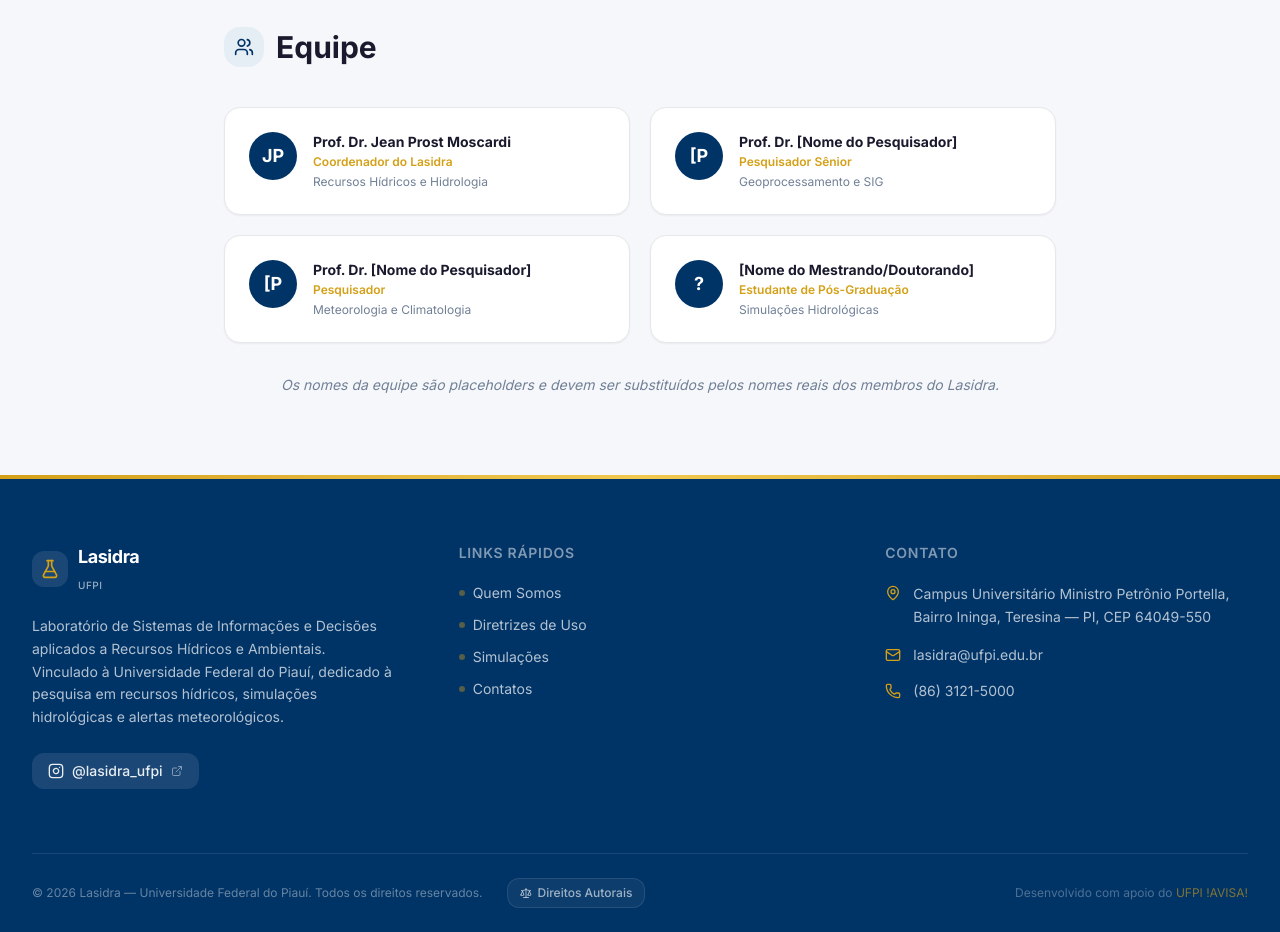
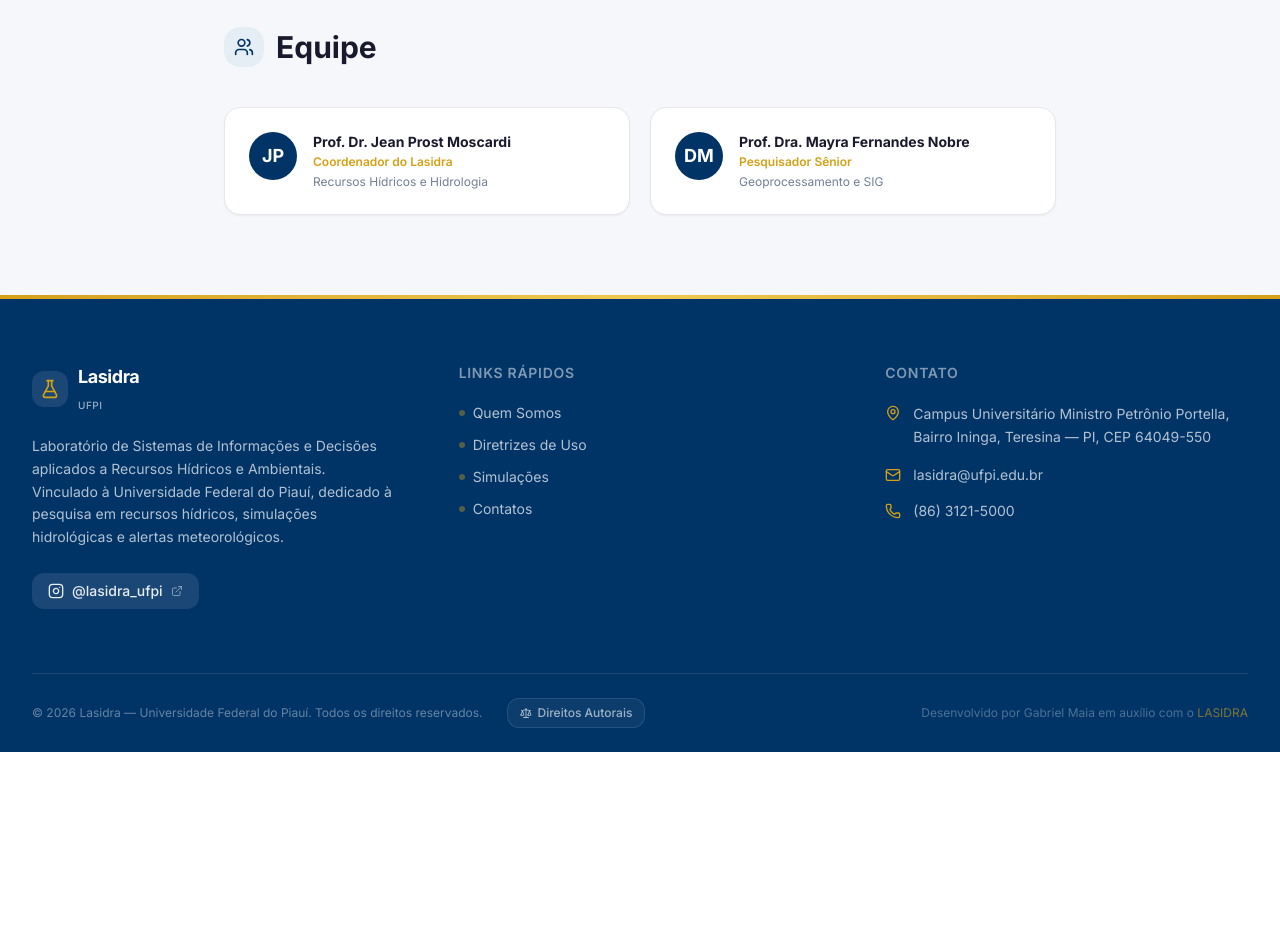
Before and after one commit to tatetsuo/Lasidra, a Next.js app: page /quem-somos in a window 1280 px wide. Shown: the part 2060-2992 px from the top of the page. After the commit the page ends 2812 px from the top, so only its background shows below. Built offline with nearby package versions, Linux system fonts and the light colour scheme; no server answers.

Commit message:
Update team members and footer credits
Replace placeholder team entries in quem-somos: add Prof. Dra. Mayra Fernandes Nobre, remove two placeholder researcher/student entries and the placeholder disclaimer. Update Footer credits to credit Gabriel Maia (linked to GitHub) and reference LASIDRA.

```diff
--- a/src/app/quem-somos/page.tsx
+++ b/src/app/quem-somos/page.tsx
@@ -50,19 +50,9 @@ const equipe = [
     area: "Recursos Hídricos e Hidrologia",
   },
   {
-    nome: "Prof. Dr. [Nome do Pesquisador]",
+    nome: "Prof. Dra. Mayra Fernandes Nobre",
     cargo: "Pesquisador Sênior",
     area: "Geoprocessamento e SIG",
-  },
-  {
-    nome: "Prof. Dr. [Nome do Pesquisador]",
-    cargo: "Pesquisador",
-    area: "Meteorologia e Climatologia",
-  },
-  {
-    nome: "[Nome do Mestrando/Doutorando]",
-    cargo: "Estudante de Pós-Graduação",
-    area: "Simulações Hidrológicas",
   },
 ];
 
@@ -232,11 +222,6 @@ export default function QuemSomosPage() {
               </div>
             ))}
           </div>
-
-          <p className="text-center text-text-muted text-sm mt-8 italic">
-            Os nomes da equipe são placeholders e devem ser substituídos pelos
-            nomes reais dos membros do Lasidra.
-          </p>
         </div>
       </section>
     </>
--- a/src/components/layout/Footer.tsx
+++ b/src/components/layout/Footer.tsx
@@ -141,8 +141,17 @@ export default function Footer() {
             {/* Contador de Visitantes */}
             <VisitorCounter />
             <p className="text-white/30">
-              Desenvolvido com apoio do{" "}
-              <span className="text-secondary/60">UFPI !AVISA!</span>
+              Desenvolvido por{" "}
+              <a
+                href="https://github.com/tatetsuo"
+                target="_blank"
+                rel="noopener noreferrer"
+                className="hover:text-white/70 transition-colors underline decoration-transparent hover:decoration-white/30"
+              >
+                Gabriel Maia
+              </a>{" "}
+              em auxílio com o{" "}
+              <span className="text-secondary/60">LASIDRA</span>
             </p>
           </div>
         </div>
```
Lines whose indentation alone changed are shown as unchanged.
